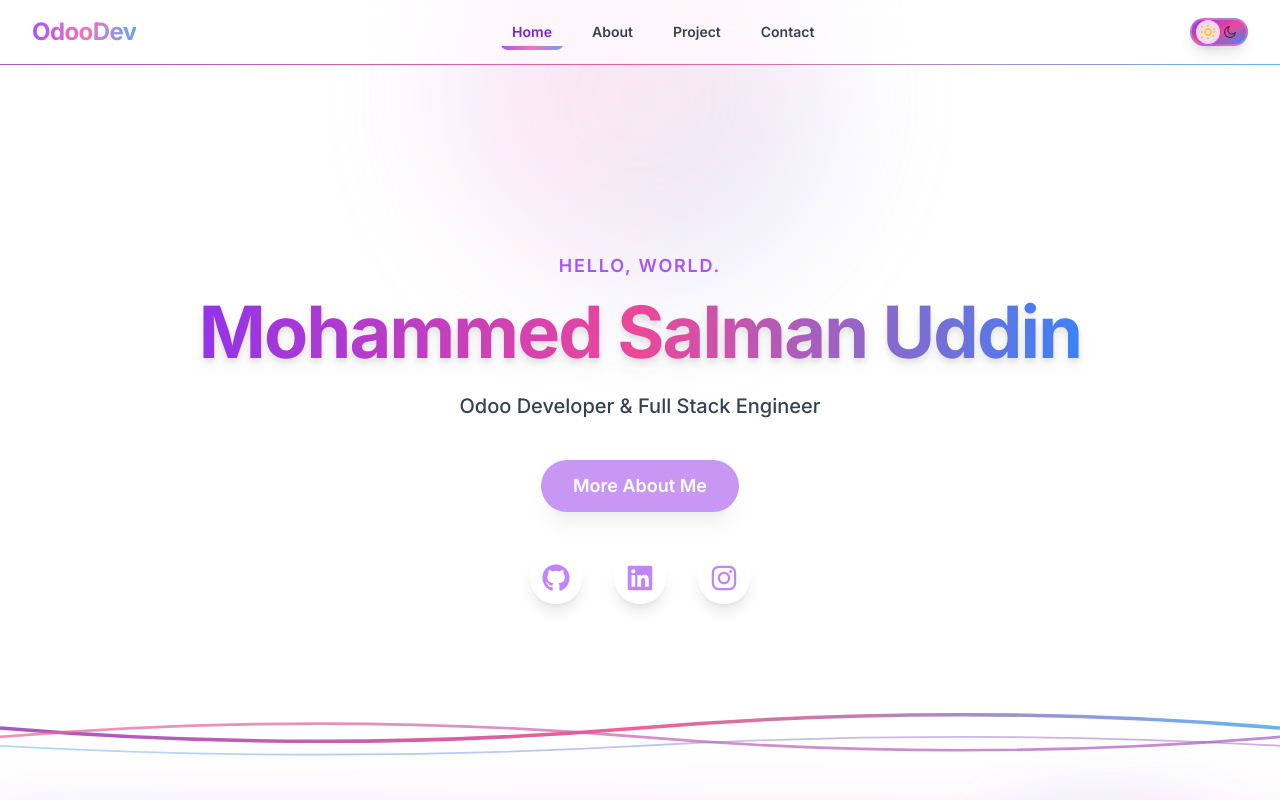
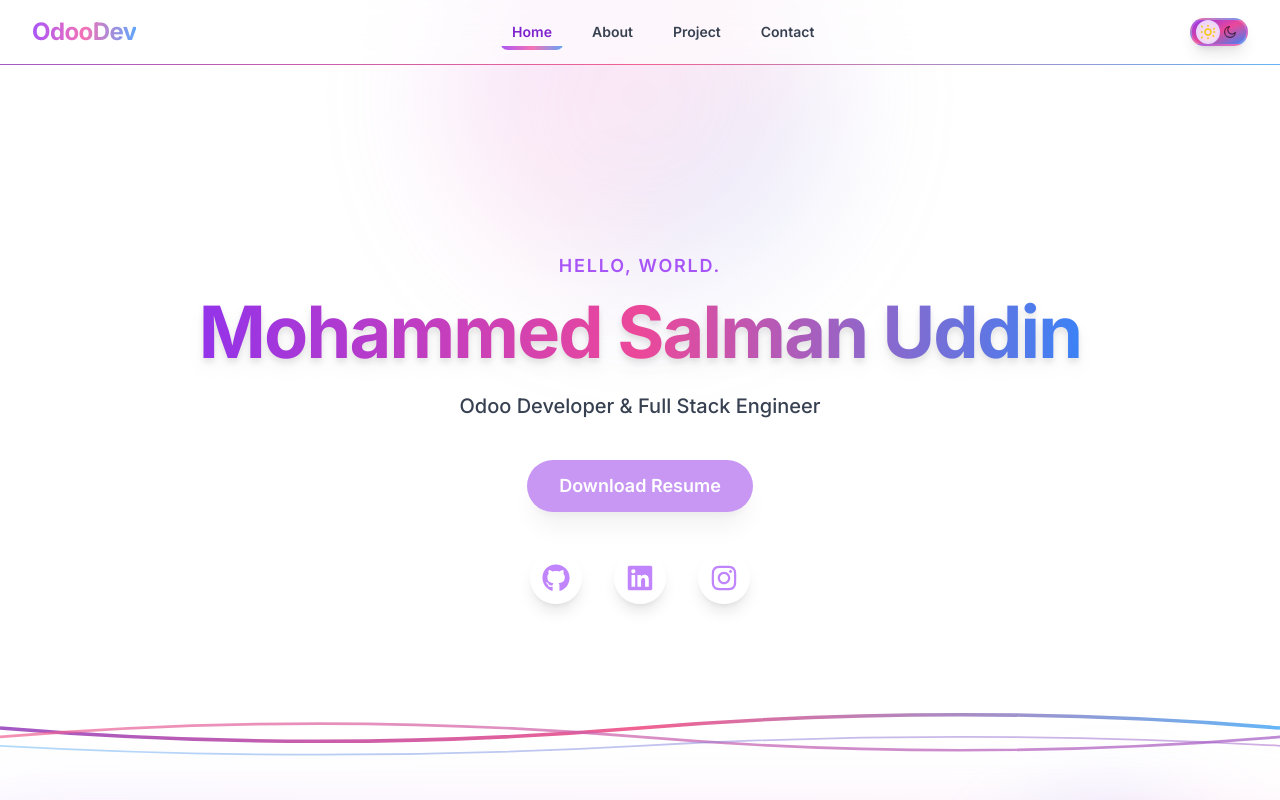
Before and after one commit to MohdSalmanUddin/Portfolio, a React (Vite) app: page / in a window 1280 px wide. Shown: the top 800 px of the page. Built offline with nearby package versions, Linux system fonts and the light colour scheme.

Commit message:
Added Resume Download Button

```diff
--- a/src/App.tsx
+++ b/src/App.tsx
@@ -227,13 +227,14 @@ const App = () => {
           <motion.a
             whileHover={{ scale: 1.07 }}
             whileTap={{ scale: 0.97 }}
-            href="#about"
+            href="/Mohammed%20Salman%20Uddin.pdf"
+            download
             className="odoo-btn mt-2 text-lg px-8 py-3 shadow-xl animate-pulse"
             initial={{ opacity: 0, y: 20 }}
             animate={{ opacity: 1, y: 0 }}
             transition={{ duration: 0.8, delay: 0.7 }}
           >
-            More About Me
+            Download Resume
           </motion.a>
           {/* Social Links */}
           <div className="flex space-x-8 mt-10">
```
Also changed, not shown: 1 other file (tests, documents, lock files or other folders).
